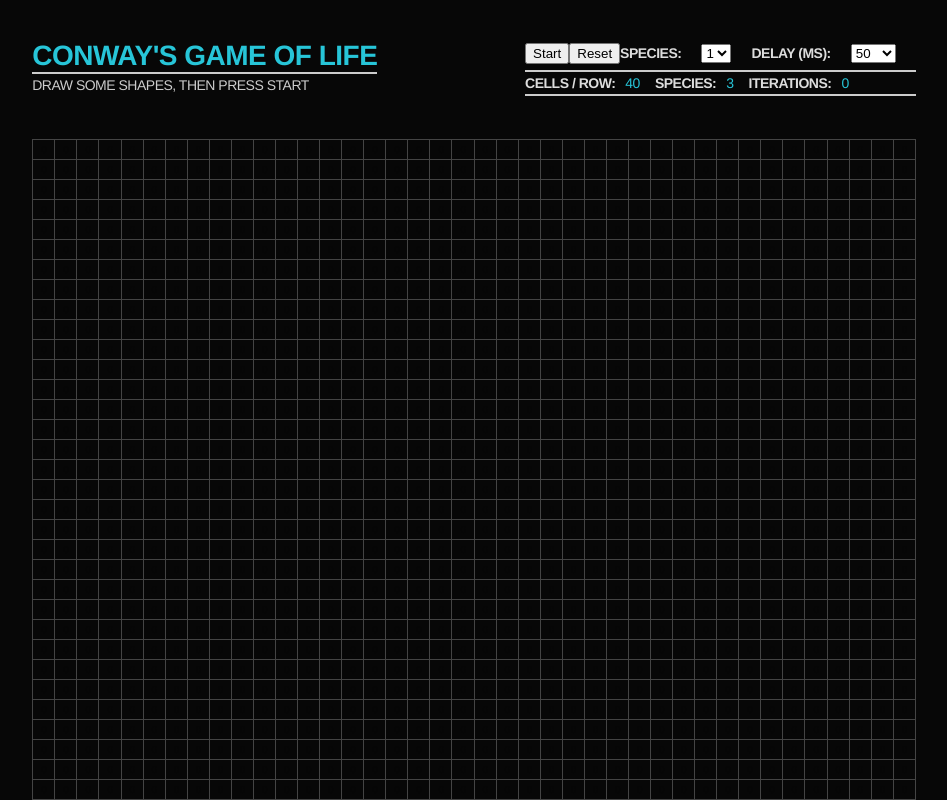
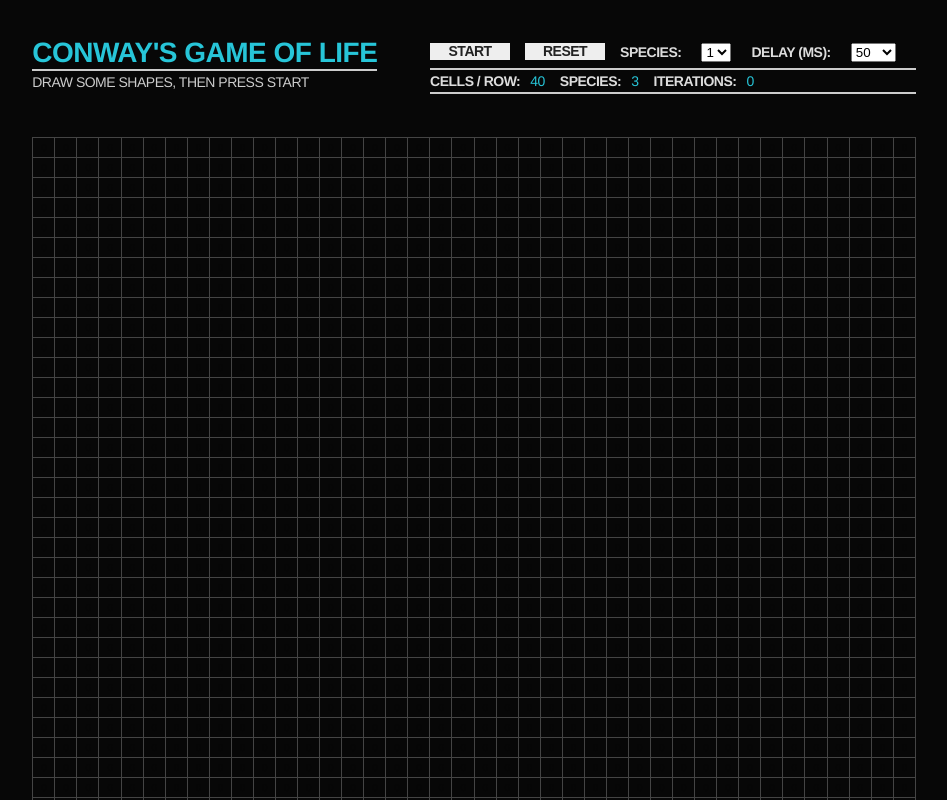
Before and after one commit to ozrix84/game-of-life, a React (Create React App) app: page / in a window 1280 px wide. Shown: the top 800 px of the page, without its empty margins (166-1113 px from the left). Built offline with nearby package versions, Linux system fonts and the light colour scheme; what random-js would draw is missing.

Commit message:
Button styles

```diff
--- a/src/components/Header.tsx
+++ b/src/components/Header.tsx
@@ -29,11 +29,11 @@
 
 			<div className="header_controls">
 				<div className="header_flex">
-					<button onClick={()=>props.onClick()}>
+					<div className="button" onClick={()=>props.onClick()}>
 						{!props.timeoutId ? 'Start' : 'Stop'}
-					</button>
+					</div>
 
-					<button onClick={()=>props.onReset()}>Reset</button>
+					<div className="button" onClick={()=>props.onReset()}>Reset</div>
 
 					<label>
 						<strong>Species:</strong>
--- a/src/styles/index.css
+++ b/src/styles/index.css
@@ -45,7 +45,7 @@
 }
 
 h1 {
-	margin: -3px 40px 3px 0;
+	margin: -6px 40px 3px 0;
 	text-align: left;
 	display: inline-block;
 	float: left;
@@ -92,15 +92,30 @@
 }
 
 .button {
+	position: relative;
 	display: inline-block;
 	width: 80px;
 	margin-right: 15px;
+	margin-top: -2px;
+	height: 17px;
 
-	font-family: Helvetica, sans-serif;
+	background: #eee;
+	color: #222;
+	font-family: Arial, sans-serif;
 	font-size: 14px;
 	text-transform: uppercase;
 	font-weight: bold;
-	line-height: 14px;
+	text-align: center;
+}
+
+.button:hover {
+	cursor: pointer;
+	background: #aaa;
+}
+
+.button:active {
+	top: 1px;
+	left: 1px;
 }
 
 .header_flex {
@@ -125,7 +140,7 @@
 .links {
 	display: flex;
 	align-items: center;
-	margin-top: 20px;
+	margin-top: 10px;
 }
 
 .links a {
```
